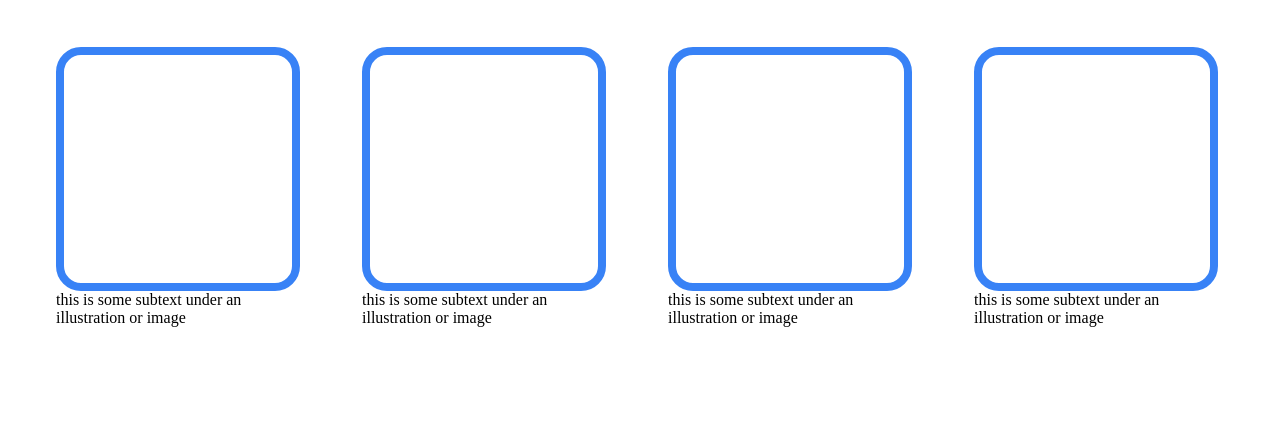
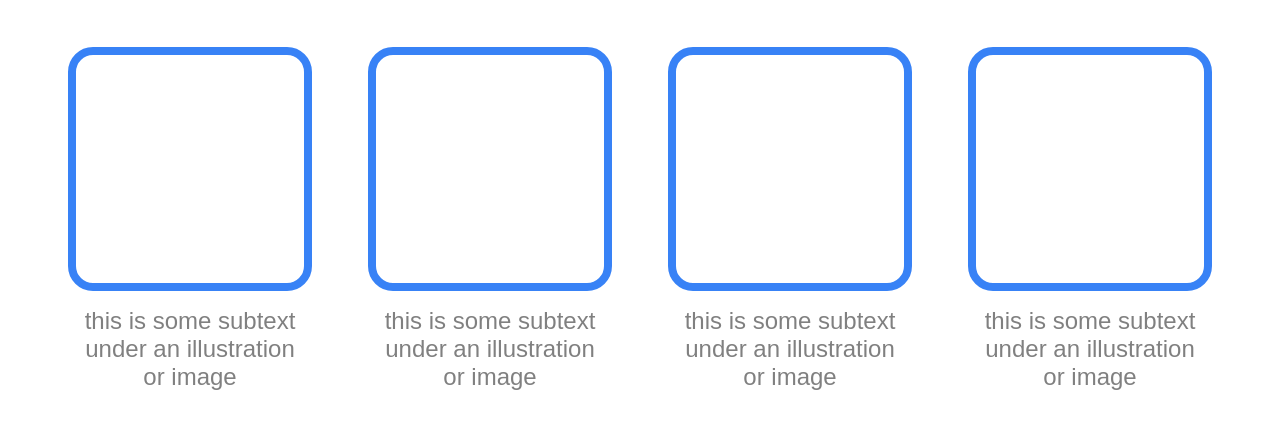
Before and after one commit to nabilarbee/project-landing-page, a plain HTML site: page index.html in a window 1280 px wide. Shown: the part 654-1082 px from the top of the page. Before the commit the page ends 1037 px from the top, so only its background shows below. Drawn offline with Linux system fonts and the light colour scheme.

Commit message:
Align information boxes and subtext in flexbox

```diff
--- a/index.html
+++ b/index.html
@@ -51,22 +51,22 @@
 
         <div class="info-group">
           <div class="info-box"></div>
-          this is some subtext under an illustration or image
+          <div>this is some subtext <br> under an illustration <br> or image</div>
         </div>
 
         <div class="info-group">
           <div class="info-box"></div>
-          this is some subtext under an illustration or image
+          <div>this is some subtext <br> under an illustration <br> or image</div>
         </div>
 
         <div class="info-group">
           <div class="info-box"></div>
-          this is some subtext under an illustration or image
+          <div>this is some subtext <br> under an illustration <br> or image</div>
         </div>
 
         <div class="info-group">
           <div class="info-box"></div>
-          this is some subtext under an illustration or image
+          <div>this is some subtext <br> under an illustration <br> or image</div>
         </div>
 
       </div>
--- a/style.css
+++ b/style.css
@@ -90,6 +90,19 @@ body {
   gap: 56px;
 }
 
+.info-group {
+  color: grey;
+  font-family: sans-serif;
+  font-size: 24px;
+  display: flex;
+  gap: 16px;
+  flex-direction: column;
+  text-align: center;
+  align-items: center;
+  justify-content: center;
+  align-content: center;
+}
+
 .info-box {
   box-sizing: border-box;
   width: 244px;
```
